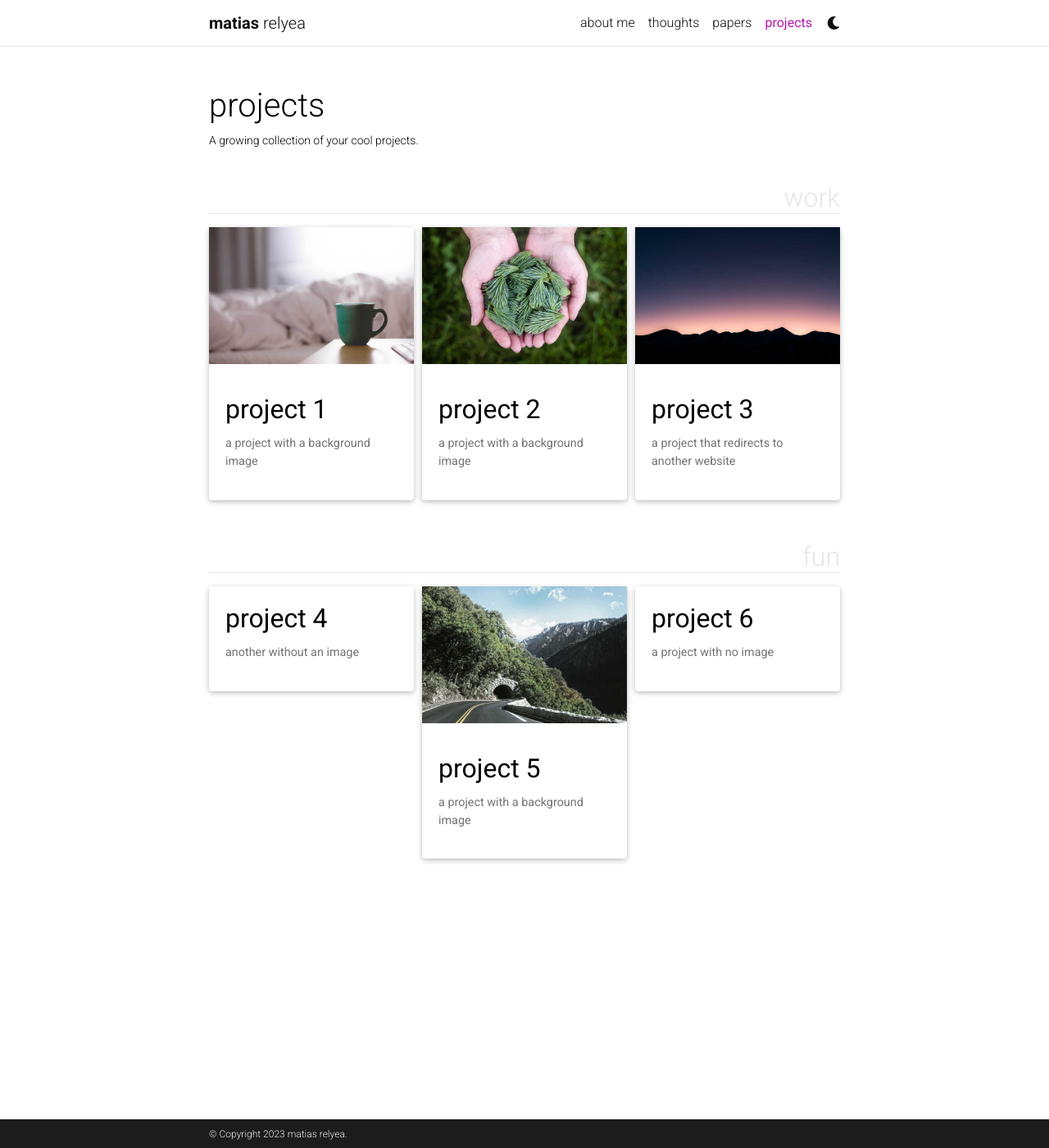
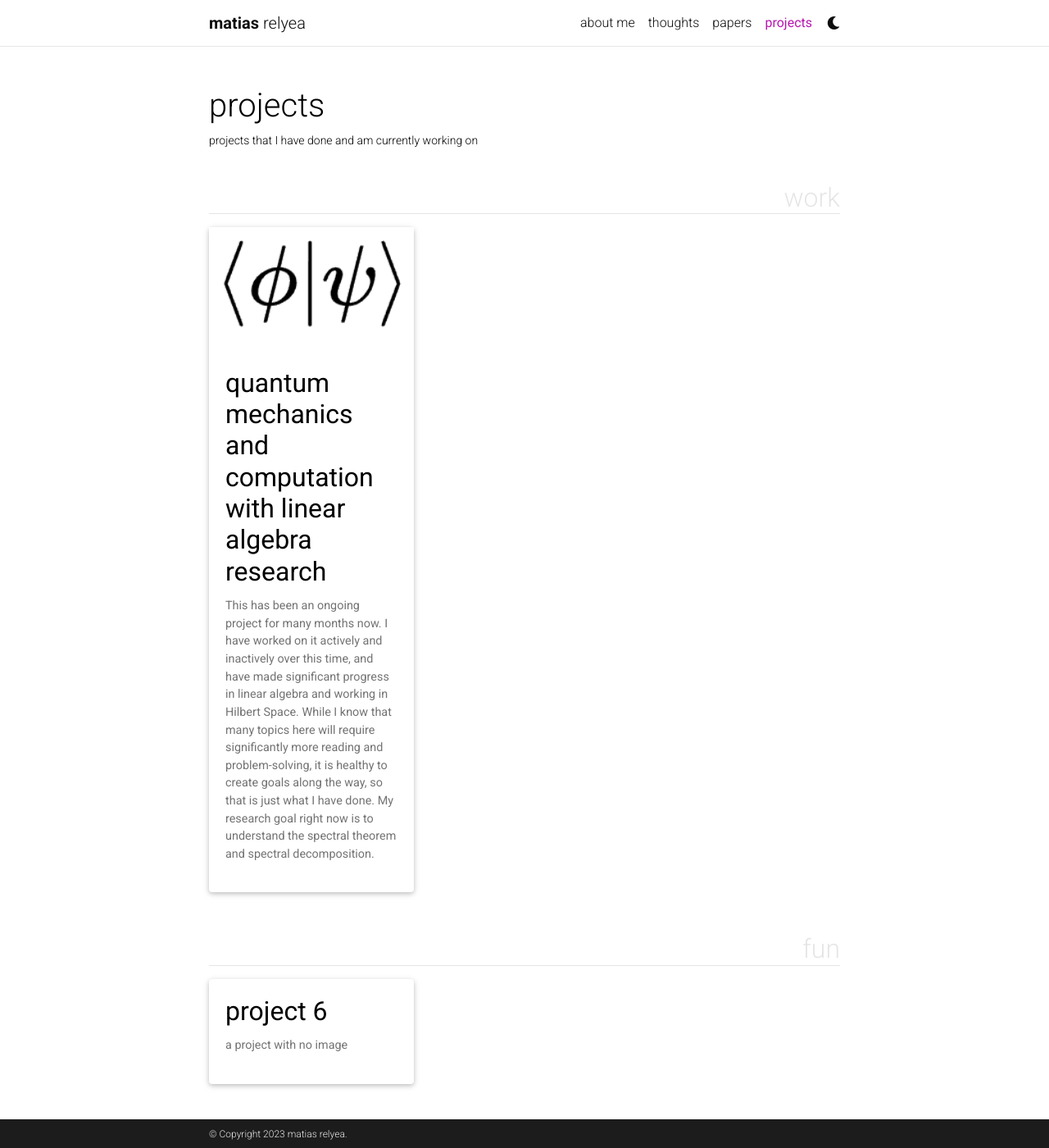
Before and after one commit to Quadcryo/quadcryo, a Jekyll site: the page built from _pages/projects.md, in a window 1280 px wide and 1400 px high. Shown: the whole window at 82% size. Built offline with Jekyll 4.4.1, drawn with Linux system fonts in a browser that asks for light colours; full-size pictures stand in for the smaller copies a plugin makes; comment, search, counter and statistics services are not loaded; a style sheet for code colours, icons or effects is not loaded.

Commit message:
project 1

````diff
--- a/_pages/projects.md
+++ b/_pages/projects.md
@@ -2,7 +2,7 @@
 layout: page
 title: projects
 permalink: /projects/
-description: A growing collection of your cool projects.
+description: projects that I have done and am currently working on
 nav: true
 nav_order: 2
 display_categories: [work, fun]
--- a/_projects/1_project.md
+++ /dev/null
@@ -1,80 +0,0 @@
----
-layout: page
-title: project 1
-description: a project with a background image
-img: assets/img/12.jpg
-importance: 1
-category: work
----
-
-Every project has a beautiful feature showcase page.
-It's easy to include images in a flexible 3-column grid format.
-Make your photos 1/3, 2/3, or full width.
-
-To give your project a background in the portfolio page, just add the img tag to the front matter like so:
-
-    ---
-    layout: page
-    title: project
-    description: a project with a background image
-    img: /assets/img/12.jpg
-    ---
-
-<div class="row">
-    <div class="col-sm mt-3 mt-md-0">
-        {% include figure.html path="assets/img/1.jpg" title="example image" class="img-fluid rounded z-depth-1" %}
-    </div>
-    <div class="col-sm mt-3 mt-md-0">
-        {% include figure.html path="assets/img/3.jpg" title="example image" class="img-fluid rounded z-depth-1" %}
-    </div>
-    <div class="col-sm mt-3 mt-md-0">
-        {% include figure.html path="assets/img/5.jpg" title="example image" class="img-fluid rounded z-depth-1" %}
-    </div>
-</div>
-<div class="caption">
-    Caption photos easily. On the left, a road goes through a tunnel. Middle, leaves artistically fall in a hipster photoshoot. Right, in another hipster photoshoot, a lumberjack grasps a handful of pine needles.
-</div>
-<div class="row">
-    <div class="col-sm mt-3 mt-md-0">
-        {% include figure.html path="assets/img/5.jpg" title="example image" class="img-fluid rounded z-depth-1" %}
-    </div>
-</div>
-<div class="caption">
-    This image can also have a caption. It's like magic.
-</div>
-
-You can also put regular text between your rows of images.
-Say you wanted to write a little bit about your project before you posted the rest of the images.
-You describe how you toiled, sweated, *bled* for your project, and then... you reveal its glory in the next row of images.
-
-
-<div class="row justify-content-sm-center">
-    <div class="col-sm-8 mt-3 mt-md-0">
-        {% include figure.html path="assets/img/6.jpg" title="example image" class="img-fluid rounded z-depth-1" %}
-    </div>
-    <div class="col-sm-4 mt-3 mt-md-0">
-        {% include figure.html path="assets/img/11.jpg" title="example image" class="img-fluid rounded z-depth-1" %}
-    </div>
-</div>
-<div class="caption">
-    You can also have artistically styled 2/3 + 1/3 images, like these.
-</div>
-
-
-The code is simple.
-Just wrap your images with `<div class="col-sm">` and place them inside `<div class="row">` (read more about the <a href="https://getbootstrap.com/docs/4.4/layout/grid/">Bootstrap Grid</a> system).
-To make images responsive, add `img-fluid` class to each; for rounded corners and shadows use `rounded` and `z-depth-1` classes.
-Here's the code for the last row of images above:
-
-{% raw %}
-```html
-<div class="row justify-content-sm-center">
-    <div class="col-sm-8 mt-3 mt-md-0">
-        {% include figure.html path="assets/img/6.jpg" title="example image" class="img-fluid rounded z-depth-1" %}
-    </div>
-    <div class="col-sm-4 mt-3 mt-md-0">
-        {% include figure.html path="assets/img/11.jpg" title="example image" class="img-fluid rounded z-depth-1" %}
-    </div>
-</div>
-```
-{% endraw %}
--- a/_projects/2_project.md
+++ /dev/null
@@ -1,80 +0,0 @@
----
-layout: page
-title: project 2
-description: a project with a background image
-img: assets/img/3.jpg
-importance: 2
-category: work
----
-
-Every project has a beautiful feature showcase page.
-It's easy to include images in a flexible 3-column grid format.
-Make your photos 1/3, 2/3, or full width.
-
-To give your project a background in the portfolio page, just add the img tag to the front matter like so:
-
-    ---
-    layout: page
-    title: project
-    description: a project with a background image
-    img: /assets/img/12.jpg
-    ---
-
-<div class="row">
-    <div class="col-sm mt-3 mt-md-0">
-        {% include figure.html path="assets/img/1.jpg" title="example image" class="img-fluid rounded z-depth-1" %}
-    </div>
-    <div class="col-sm mt-3 mt-md-0">
-        {% include figure.html path="assets/img/3.jpg" title="example image" class="img-fluid rounded z-depth-1" %}
-    </div>
-    <div class="col-sm mt-3 mt-md-0">
-        {% include figure.html path="assets/img/5.jpg" title="example image" class="img-fluid rounded z-depth-1" %}
-    </div>
-</div>
-<div class="caption">
-    Caption photos easily. On the left, a road goes through a tunnel. Middle, leaves artistically fall in a hipster photoshoot. Right, in another hipster photoshoot, a lumberjack grasps a handful of pine needles.
-</div>
-<div class="row">
-    <div class="col-sm mt-3 mt-md-0">
-        {% include figure.html path="assets/img/5.jpg" title="example image" class="img-fluid rounded z-depth-1" %}
-    </div>
-</div>
-<div class="caption">
-    This image can also have a caption. It's like magic.
-</div>
-
-You can also put regular text between your rows of images.
-Say you wanted to write a little bit about your project before you posted the rest of the images.
-You describe how you toiled, sweated, *bled* for your project, and then... you reveal its glory in the next row of images.
-
-
-<div class="row justify-content-sm-center">
-    <div class="col-sm-8 mt-3 mt-md-0">
-        {% include figure.html path="assets/img/6.jpg" title="example image" class="img-fluid rounded z-depth-1" %}
-    </div>
-    <div class="col-sm-4 mt-3 mt-md-0">
-        {% include figure.html path="assets/img/11.jpg" title="example image" class="img-fluid rounded z-depth-1" %}
-    </div>
-</div>
-<div class="caption">
-    You can also have artistically styled 2/3 + 1/3 images, like these.
-</div>
-
-
-The code is simple.
-Just wrap your images with `<div class="col-sm">` and place them inside `<div class="row">` (read more about the <a href="https://getbootstrap.com/docs/4.4/layout/grid/">Bootstrap Grid</a> system).
-To make images responsive, add `img-fluid` class to each; for rounded corners and shadows use `rounded` and `z-depth-1` classes.
-Here's the code for the last row of images above:
-
-{% raw %}
-```html
-<div class="row justify-content-sm-center">
-    <div class="col-sm-8 mt-3 mt-md-0">
-        {% include figure.html path="assets/img/6.jpg" title="example image" class="img-fluid rounded z-depth-1" %}
-    </div>
-    <div class="col-sm-4 mt-3 mt-md-0">
-        {% include figure.html path="assets/img/11.jpg" title="example image" class="img-fluid rounded z-depth-1" %}
-    </div>
-</div>
-```
-{% endraw %}
--- a/_projects/4_project.md
+++ /dev/null
@@ -1,80 +0,0 @@
----
-layout: page
-title: project 4
-description: another without an image
-img:
-importance: 3
-category: fun
----
-
-Every project has a beautiful feature showcase page.
-It's easy to include images in a flexible 3-column grid format.
-Make your photos 1/3, 2/3, or full width.
-
-To give your project a background in the portfolio page, just add the img tag to the front matter like so:
-
-    ---
-    layout: page
-    title: project
-    description: a project with a background image
-    img: /assets/img/12.jpg
-    ---
-
-<div class="row">
-    <div class="col-sm mt-3 mt-md-0">
-        {% include figure.html path="assets/img/1.jpg" title="example image" class="img-fluid rounded z-depth-1" %}
-    </div>
-    <div class="col-sm mt-3 mt-md-0">
-        {% include figure.html path="assets/img/3.jpg" title="example image" class="img-fluid rounded z-depth-1" %}
-    </div>
-    <div class="col-sm mt-3 mt-md-0">
-        {% include figure.html path="assets/img/5.jpg" title="example image" class="img-fluid rounded z-depth-1" %}
-    </div>
-</div>
-<div class="caption">
-    Caption photos easily. On the left, a road goes through a tunnel. Middle, leaves artistically fall in a hipster photoshoot. Right, in another hipster photoshoot, a lumberjack grasps a handful of pine needles.
-</div>
-<div class="row">
-    <div class="col-sm mt-3 mt-md-0">
-        {% include figure.html path="assets/img/5.jpg" title="example image" class="img-fluid rounded z-depth-1" %}
-    </div>
-</div>
-<div class="caption">
-    This image can also have a caption. It's like magic.
-</div>
-
-You can also put regular text between your rows of images.
-Say you wanted to write a little bit about your project before you posted the rest of the images.
-You describe how you toiled, sweated, *bled* for your project, and then... you reveal its glory in the next row of images.
-
-
-<div class="row justify-content-sm-center">
-    <div class="col-sm-8 mt-3 mt-md-0">
-        {% include figure.html path="assets/img/6.jpg" title="example image" class="img-fluid rounded z-depth-1" %}
-    </div>
-    <div class="col-sm-4 mt-3 mt-md-0">
-        {% include figure.html path="assets/img/11.jpg" title="example image" class="img-fluid rounded z-depth-1" %}
-    </div>
-</div>
-<div class="caption">
-    You can also have artistically styled 2/3 + 1/3 images, like these.
-</div>
-
-
-The code is simple.
-Just wrap your images with `<div class="col-sm">` and place them inside `<div class="row">` (read more about the <a href="https://getbootstrap.com/docs/4.4/layout/grid/">Bootstrap Grid</a> system).
-To make images responsive, add `img-fluid` class to each; for rounded corners and shadows use `rounded` and `z-depth-1` classes.
-Here's the code for the last row of images above:
-
-{% raw %}
-```html
-<div class="row justify-content-sm-center">
-    <div class="col-sm-8 mt-3 mt-md-0">
-        {% include figure.html path="assets/img/6.jpg" title="example image" class="img-fluid rounded z-depth-1" %}
-    </div>
-    <div class="col-sm-4 mt-3 mt-md-0">
-        {% include figure.html path="assets/img/11.jpg" title="example image" class="img-fluid rounded z-depth-1" %}
-    </div>
-</div>
-```
-{% endraw %}
--- a/_projects/5_project.md
+++ /dev/null
@@ -1,80 +0,0 @@
----
-layout: page
-title: project 5
-description: a project with a background image
-img: assets/img/1.jpg
-importance: 3
-category: fun
----
-
-Every project has a beautiful feature showcase page.
-It's easy to include images in a flexible 3-column grid format.
-Make your photos 1/3, 2/3, or full width.
-
-To give your project a background in the portfolio page, just add the img tag to the front matter like so:
-
-    ---
-    layout: page
-    title: project
-    description: a project with a background image
-    img: /assets/img/12.jpg
-    ---
-
-<div class="row">
-    <div class="col-sm mt-3 mt-md-0">
-        {% include figure.html path="assets/img/1.jpg" title="example image" class="img-fluid rounded z-depth-1" %}
-    </div>
-    <div class="col-sm mt-3 mt-md-0">
-        {% include figure.html path="assets/img/3.jpg" title="example image" class="img-fluid rounded z-depth-1" %}
-    </div>
-    <div class="col-sm mt-3 mt-md-0">
-        {% include figure.html path="assets/img/5.jpg" title="example image" class="img-fluid rounded z-depth-1" %}
-    </div>
-</div>
-<div class="caption">
-    Caption photos easily. On the left, a road goes through a tunnel. Middle, leaves artistically fall in a hipster photoshoot. Right, in another hipster photoshoot, a lumberjack grasps a handful of pine needles.
-</div>
-<div class="row">
-    <div class="col-sm mt-3 mt-md-0">
-        {% include figure.html path="assets/img/5.jpg" title="example image" class="img-fluid rounded z-depth-1" %}
-    </div>
-</div>
-<div class="caption">
-    This image can also have a caption. It's like magic.
-</div>
-
-You can also put regular text between your rows of images.
-Say you wanted to write a little bit about your project before you posted the rest of the images.
-You describe how you toiled, sweated, *bled* for your project, and then... you reveal its glory in the next row of images.
-
-
-<div class="row justify-content-sm-center">
-    <div class="col-sm-8 mt-3 mt-md-0">
-        {% include figure.html path="assets/img/6.jpg" title="example image" class="img-fluid rounded z-depth-1" %}
-    </div>
-    <div class="col-sm-4 mt-3 mt-md-0">
-        {% include figure.html path="assets/img/11.jpg" title="example image" class="img-fluid rounded z-depth-1" %}
-    </div>
-</div>
-<div class="caption">
-    You can also have artistically styled 2/3 + 1/3 images, like these.
-</div>
-
-
-The code is simple.
-Just wrap your images with `<div class="col-sm">` and place them inside `<div class="row">` (read more about the <a href="https://getbootstrap.com/docs/4.4/layout/grid/">Bootstrap Grid</a> system).
-To make images responsive, add `img-fluid` class to each; for rounded corners and shadows use `rounded` and `z-depth-1` classes.
-Here's the code for the last row of images above:
-
-{% raw %}
-```html
-<div class="row justify-content-sm-center">
-    <div class="col-sm-8 mt-3 mt-md-0">
-        {% include figure.html path="assets/img/6.jpg" title="example image" class="img-fluid rounded z-depth-1" %}
-    </div>
-    <div class="col-sm-4 mt-3 mt-md-0">
-        {% include figure.html path="assets/img/11.jpg" title="example image" class="img-fluid rounded z-depth-1" %}
-    </div>
-</div>
-```
-{% endraw %}
--- a/_projects/3_project.md
+++ b/_projects/quantum mechanics research.md
@@ -1,10 +1,9 @@
 ---
 layout: page
-title: project 3
-description: a project that redirects to another website
-img: assets/img/7.jpg
-redirect: https://unsplash.com
-importance: 3
+title: Quantum mechanics and computation with linear algebra research
+description: This has been an ongoing project for many months now. I have worked on it actively and inactively over this time, and have made significant progress in linear algebra and working in Hilbert Space. While I know that many topics here will require significantly more reading and problem-solving, it is healthy to create goals along the way, so that is just what I have done. My research goal right now is to understand the spectral theorem and spectral decomposition.
+img: bra ket.png
+importance: 1
 category: work
 ---
 
````
Also changed, not shown: _projects/stats project.md (renamed from _projects/6_project.md).
